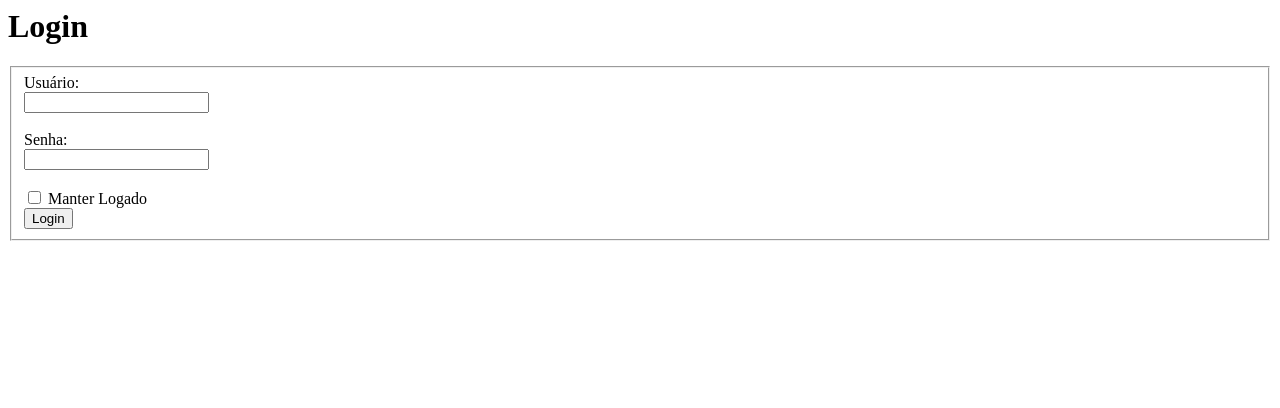
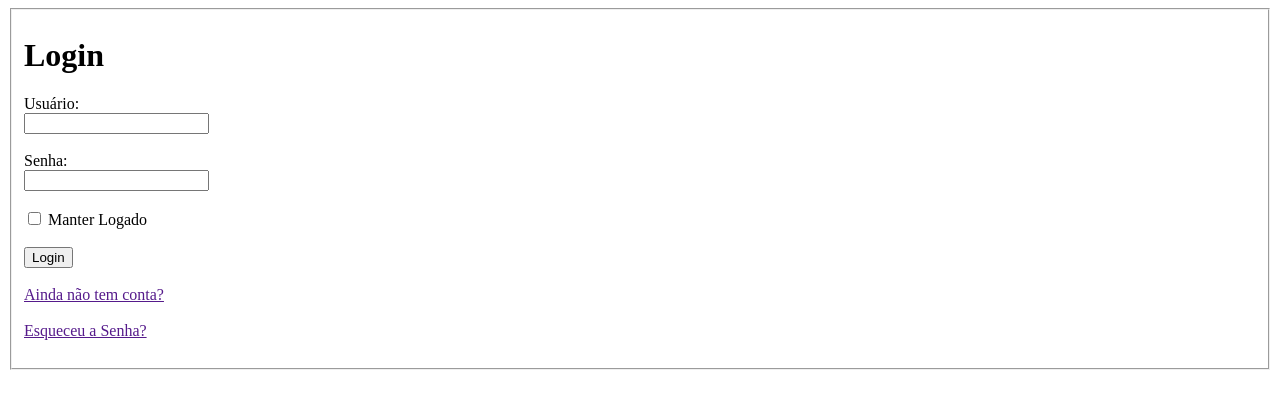
Before and after one commit to Isabele-Silva-2024/ProjetoLogin, a plain HTML site: page Login.html in a window 1280 px wide. Drawn offline with Linux system fonts and the light colour scheme.

Commit message:
Update Login.html

```diff
--- a/Login.html
+++ b/Login.html
@@ -4,10 +4,10 @@
       <title>Login</title>
   </head>
   <body>
-      <h1>Login</h1>
       <form action="#" method="post">
 
           <fieldset>
+              <h1>Login</h1>
               <label for="usuarioPessoa">Usuário:</label><br>
               <input name="usuarioPessoa" type="text" required><br><br>
 
@@ -15,12 +15,13 @@
               <input name="senhaPessoa" type="password"><br><br>
 
               <input name="manterLogado" type="checkbox" value="manterLogado">
-              <label for="manterLogado">Manter Logado</label><br>
+              <label for="manterLogado">Manter Logado</label><br><br>
 
-              <input name="btLogin" type="submit" value="Login">
+              <input name="btLogin" type="submit" value="Login"><br><br>
 
+              <a href="" title="ainda não tem conta?">Ainda não tem conta?</a><br><br>
+              <a href="" title="esqueceu a senha?">Esqueceu a Senha?</a><br><br>
           </fieldset>
-
       </form>
   </body>
 </html>
```
